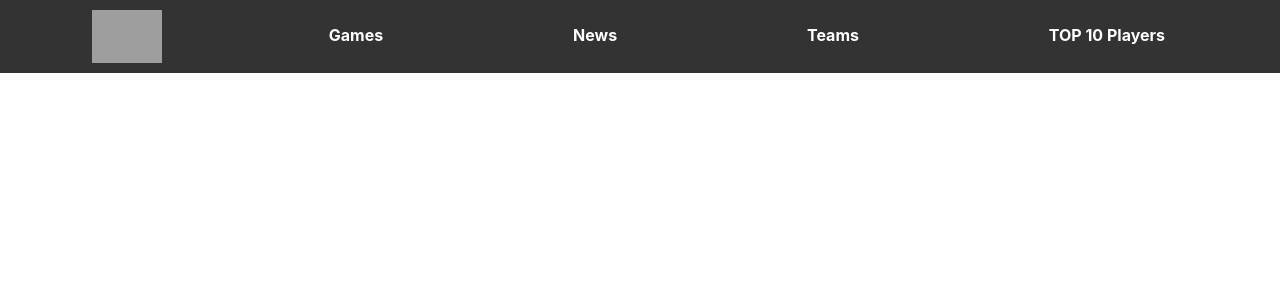
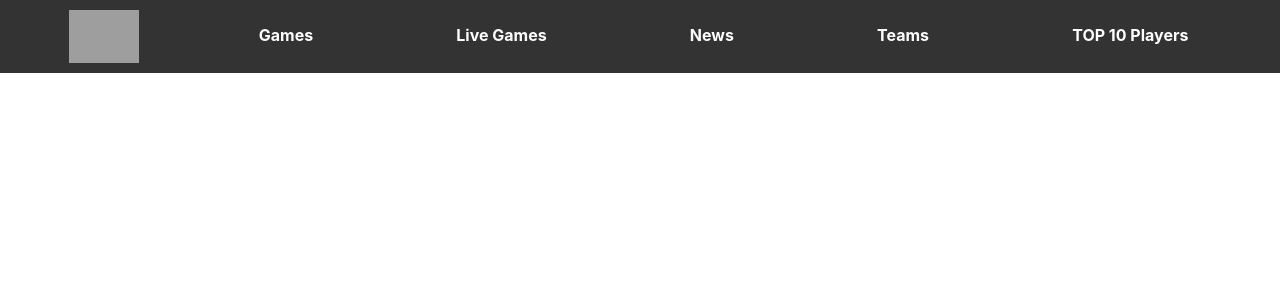
Before and after one commit to joaorocha75/NBA-API-APP, a Vue app in the folder nbaProject/: page /players in a window 1280 px wide. Shown: the top 300 px of the page. Built offline with nearby package versions, Linux system fonts and the light colour scheme; grey boxes are pictures that could not be loaded.

Commit message:
live games functionality created. view and stores for the live games

```diff
--- a/nbaProject/src/components/Header.vue
+++ b/nbaProject/src/components/Header.vue
@@ -5,6 +5,9 @@
     </div>
     <div class="nav-item" :class="{ 'active': $route.path === '/' }">
       <router-link to="/">Games</router-link>
+    </div>
+    <div class="nav-item" :class="{ 'active': $route.path === '/live' }">
+      <router-link to="/live">Live Games</router-link>
     </div>
     <div class="nav-item" :class="{ 'active': $route.path === '/news' }">
       <router-link to="/news">News</router-link>
--- a/nbaProject/src/router/index.js
+++ b/nbaProject/src/router/index.js
@@ -13,6 +13,11 @@ const router = createRouter({
       path: '/game/:id',
       name: 'game',
       component: () => import('../components/Game.vue'),
+    },
+    {
+      path: '/live',
+      name: 'liveGames',
+      component: () => import('../views/LiveGames.vue'),
     },
     {
       path: '/teams',
--- /dev/null
+++ b/nbaProject/src/stores/liveGames.js
@@ -0,0 +1,78 @@
+import { defineStore } from 'pinia';
+
+export const useGameStore = defineStore('game', {
+  state: () => ({
+    homeTeamScore: 0,
+    awayTeamScore: 0,
+    gameTime: '00:00',
+    seconds: 0,
+  }),
+  actions: {
+    updateScores(homeScore, awayScore) {
+      this.homeTeamScore = homeScore;
+      this.awayTeamScore = awayScore;
+    },
+    updateGameTime(time) {
+      this.gameTime = time;
+    },
+    updateSeconds() {
+      this.seconds += 1;
+    },
+    generateRandomIncrement() {
+      return Math.floor(Math.random() * 3) + 1;
+    },
+    generateFakeTime() {
+      const formattedMinutes = Math.floor(this.seconds / 60)
+        .toString()
+        .padStart(2, '0');
+      const formattedSeconds = (this.seconds % 60).toString().padStart(2, '0');
+      return `${formattedMinutes}:${formattedSeconds}`;
+    },
+    generateFakeGameData() {
+      // Increment scores and seconds
+      this.homeTeamScore += this.generateRandomIncrement();
+      this.awayTeamScore += this.generateRandomIncrement();
+      this.seconds += 1;
+
+      // Generate fake game time
+      const gameTime = this.generateFakeTime();
+
+      // Update scores every 10 seconds
+      const updateInterval = 10;
+      if (this.seconds % updateInterval === 0) {
+        this.homeTeamScore += this.generateRandomIncrement();
+        this.awayTeamScore += this.generateRandomIncrement();
+      }
+
+      // Reset scores and seconds after every 90 seconds
+      if (this.seconds >= 90) {
+        this.homeTeamScore = 0;
+        this.awayTeamScore = 0;
+        this.seconds = 0;
+      }
+
+      return {
+        homeTeamScore: this.homeTeamScore,
+        awayTeamScore: this.awayTeamScore,
+        gameTime,
+      };
+    },
+    simulateGameUpdate() {
+      // Update gameTime every second
+      setInterval(() => {
+        this.updateSeconds();
+        const gameTime = this.generateFakeTime();
+        this.updateGameTime(gameTime);
+      }, 1000);
+
+      // Update scores every 10 seconds
+      setInterval(() => {
+        this.updateSeconds();
+        const { homeTeamScore, awayTeamScore, gameTime } = this.generateFakeGameData();
+        this.updateScores(homeTeamScore, awayTeamScore);
+        this.updateGameTime(gameTime);
+        console.log('Scores updated');
+      }, 10000); // Update every 10 seconds
+    },
+  },
+});
--- /dev/null
+++ b/nbaProject/src/views/LiveGames.vue
@@ -0,0 +1,99 @@
+<template>
+    <div class="container">
+        <h1>Live NBA Game</h1>
+        <div class="live-game">
+            <div class="home-team">
+                <img :src="homeTeam.logo" id="home-team-logo" alt="home team logo" />
+                <p>{{ homeTeam.name }} Score: {{ gameState.homeTeamScore }}</p>
+            </div>
+            <p>Game Time: {{ gameState.gameTime }}</p>
+            <div class="away-team">
+                <img :src="awayTeam.logo" id="away-team-logo" alt="away team logo" />
+                <p>{{ awayTeam.name }} Score: {{ gameState.awayTeamScore }}</p>
+            </div>
+
+        </div>
+    </div>
+</template>
+
+<script>
+import { reactive, watchEffect } from 'vue';
+import { useGameStore } from '@/stores/liveGames';
+import { useTeamsStore } from '@/stores/teams';
+
+export default {
+    name: 'LiveGame',
+    setup() {
+        const gameStore = useGameStore();
+        const teamsStore = useTeamsStore();
+
+        // Create a reactive reference to the store state
+        const gameState = reactive({
+            homeTeamScore: gameStore.homeTeamScore,
+            awayTeamScore: gameStore.awayTeamScore,
+            gameTime: gameStore.gameTime,
+        });
+
+        // Watch for changes in the store state and update the reactive reference
+        watchEffect(() => {
+            gameState.homeTeamScore = gameStore.homeTeamScore;
+            gameState.awayTeamScore = gameStore.awayTeamScore;
+            gameState.gameTime = gameStore.gameTime;
+        });
+
+        const homeTeam = teamsStore.teams[Math.floor(Math.random() * teamsStore.teams.length)];
+        let awayTeam = teamsStore.teams[Math.floor(Math.random() * teamsStore.teams.length)];
+        while (awayTeam.name === homeTeam.name) {
+            awayTeam = teamsStore.teams[Math.floor(Math.random() * teamsStore.teams.length)];
+        }
+
+        return {
+            gameState,
+            homeTeam,
+            awayTeam,
+        };
+    },
+    mounted() {
+        // Start simulating game updates when the component is mounted
+        useGameStore().simulateGameUpdate();
+    },
+};
+</script>
+
+<style scoped>
+.container {
+    display: flex;
+    flex-direction: column;
+    align-items: center;
+}
+
+.live-game {
+    display: flex;
+    justify-content: space-around;
+    align-items: center;
+    margin: 20px;
+}
+
+.home-team {
+    display: flex;
+    flex-direction: column;
+    align-items: center;
+    padding: 20px;
+}
+
+.away-team {
+    display: flex;
+    flex-direction: column;
+    align-items: center;
+}
+
+#home-team-logo {
+    width: 100px;
+    height: 100px;
+}
+
+#away-team-logo {
+    width: 100px;
+    height: 100px;
+}
+</style>
```
Also changed, not shown: nbaProject/src/utils/fakeData.js (added, +45 -0 lines).
